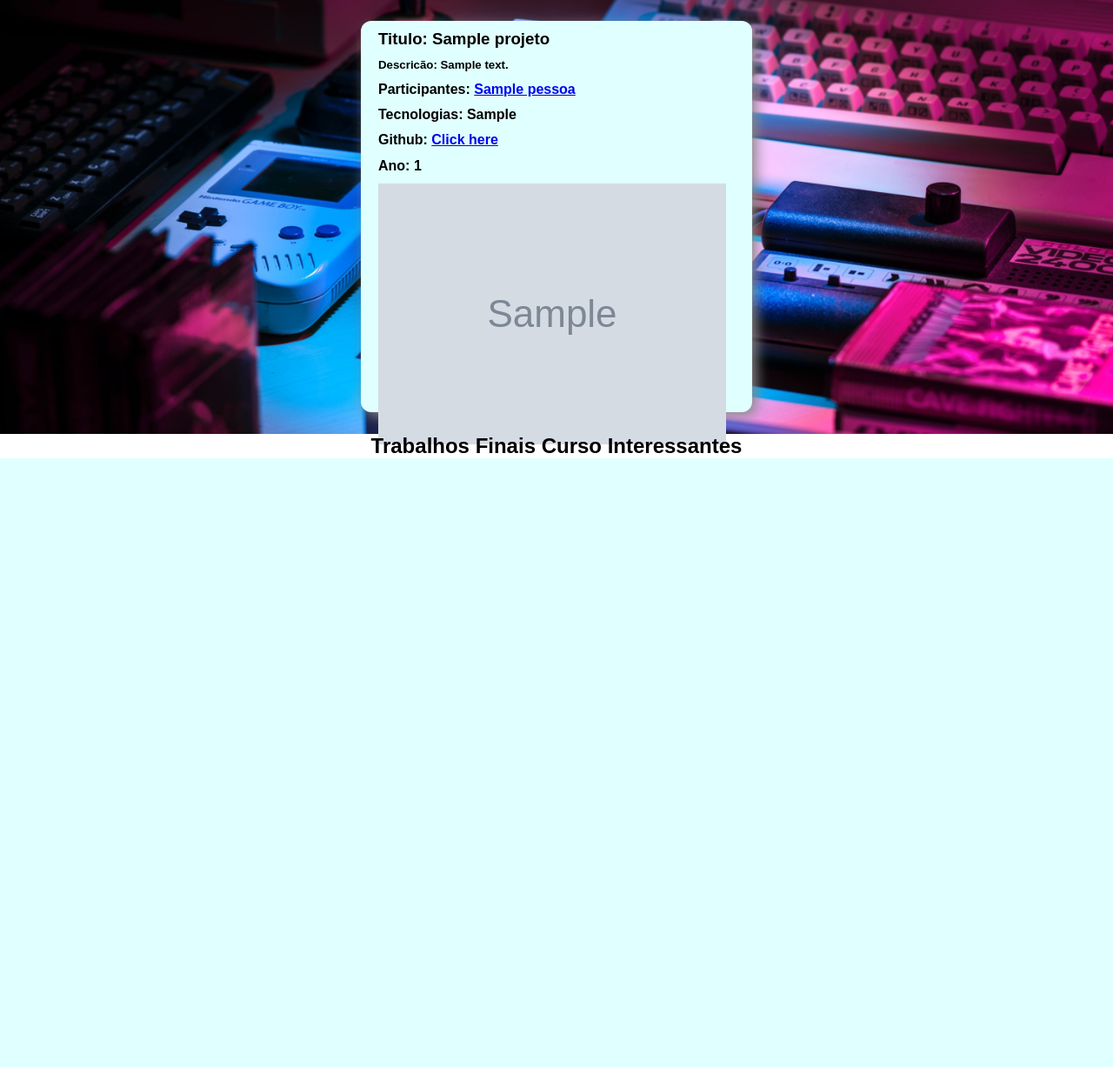
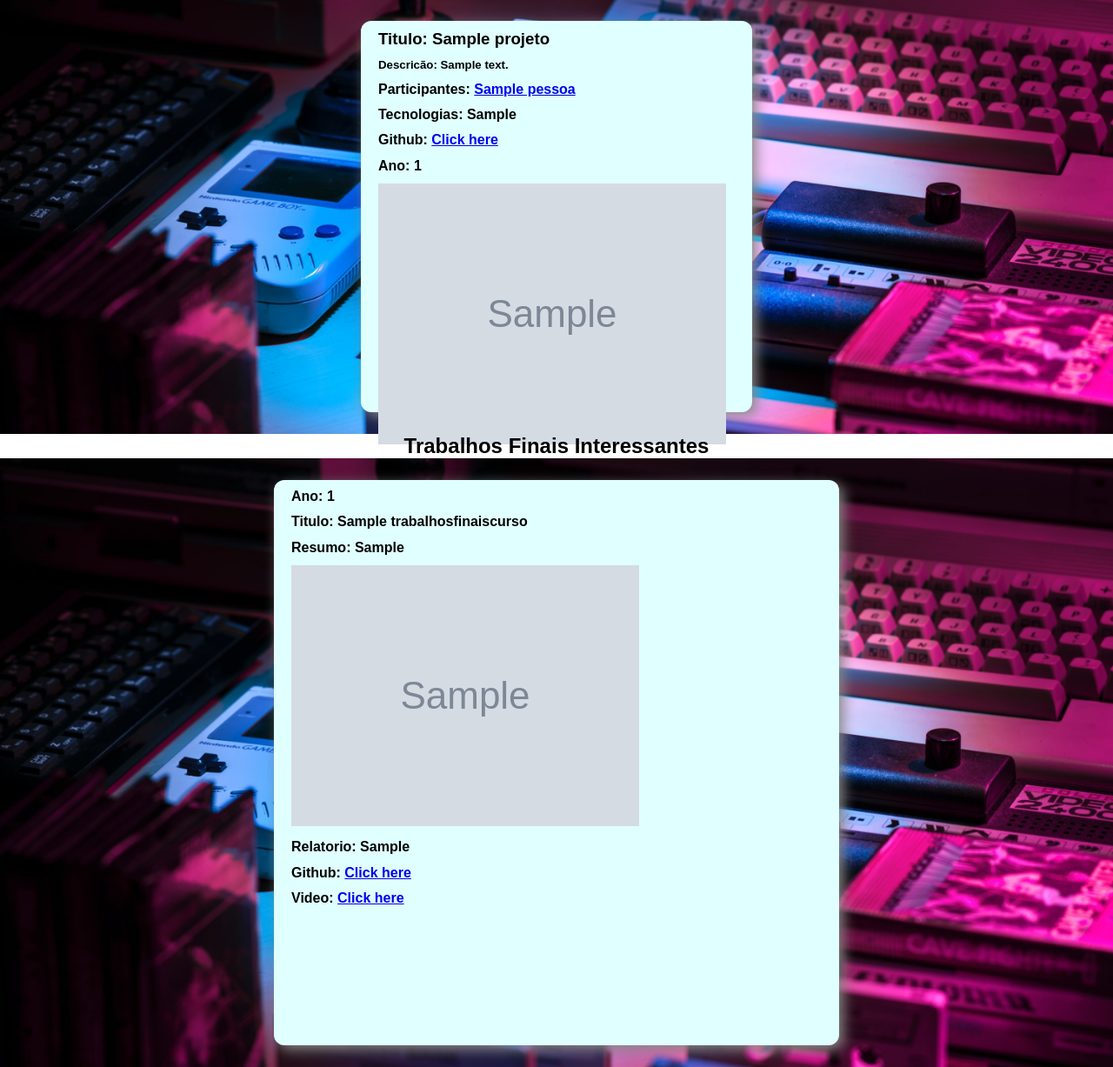
Before and after one commit to rangerd00/Projeto-PW, a Django app: page /projetos in a window 1280 px wide. Shown: the part 1192-2419 px from the top of the page at 87% size. Before the commit the page ends 1719 px from the top, so only its background shows below. Run offline with Django 4.2, Linux system fonts and the light colour scheme; tables that the repository leaves empty hold one stand-in row (values such as "Sample post"); grey boxes marked "Sample" are stand-in pictures; parts of the project's set-up code (start-up, migrations or seed data) failed here and were passed over.

Commit message:
Lab 11 TFC

```diff
--- a/portfolio/static/portfolio/css/projetos.css
+++ b/portfolio/static/portfolio/css/projetos.css
@@ -77,6 +77,47 @@
 
 }
 
+.containerTFC {
+
+  display: flex;
+
+    background-image: url('../images/lorenzo-herrera-p0j-mE6mGo4-unsplash.jpg');
+   flex-wrap: wrap;
+
+
+
+
+        min-height: 300px;
+
+
+      justify-content:center;
+
+  /* Create the parallax scrolling effect */
+  background-attachment: scroll;
+  background-position: center;
+  background-repeat: no-repeat;
+  background-size: cover;
+
+
+
+}
+
+.containerTFC  div {
+      width: 650px;
+    height: 650px;
+    box-shadow: 5px 5px 15px #888888;
+            border-radius: 12px;
+            padding: 10px 20px;
+            background-color: lightcyan;
+            margin: 25px;
+         align-items: center;
+    flex-wrap: wrap;
+     justify-content: space-around;
+
+
+
+
+}
 
 
 
--- a/portfolio/templates/portfolio/projetos.html
+++ b/portfolio/templates/portfolio/projetos.html
@@ -138,11 +138,64 @@
 
 
 
-  <h2 style="text-align:center">Trabalhos Finais Curso Interessantes</h2>
 
 
 
 
+    <h2 style="text-align:center">Trabalhos Finais Interessantes</h2>
+
+
+
+
+
+
+
+
+
+
+    <div class="containerTFC" >
+ {% for trabalho in trabalhos %}
+
+  <div>
+
+
+{% for pessoas in trabalho.autores.all %}
+    <h3 style="margin-bottom:0.30cm;" >  Autores:  {{trabalho.autores}}      </h3>
+         {% endfor %}
+{% for pessoas in trabalho.orientadores.all %}
+    <h5 style="margin-bottom:0.30cm;"> Orientadores:    {{trabalho.orientadores}}           </h5>
+ {% endfor %}
+
+    <h4 style="margin-bottom:0.30cm;">  Ano: {{trabalho.ano}}    </h4>
+
+
+    <h4 style="margin-bottom:0.30cm;">  Titulo:      {{ trabalho.titulo }}              </h4>
+
+
+    <h4 style="margin-bottom:0.30cm;"> Resumo:   {{trabalho.resumo}}</h4>
+
+
+
+
+       <h4 style="margin-bottom:0.30cm;"> <img src="{{ trabalho.imagem.url }}" alt="error">   </h4>
+
+         {% load static %}
+
+
+  <h4 style="margin-bottom:0.30cm;">  Relatorio: {{ trabalho.relatorio}}   </h4>
+
+<h4 style="margin-bottom:0.30cm;"> Github:   <a href="{{trabalho.github}}" target="_blank"> Click here </a> </h4>
+
+        <h4 style="margin-bottom:0.30cm;"> Video:   <a href="{{trabalho.video}}" target="_blank"> Click here </a> </h4>
+
+
+    </div>
+
+  </div>
+
+          {% endfor %}
+
+</div>
 
 
 
--- a/portfolio/urls.py
+++ b/portfolio/urls.py
@@ -22,7 +22,7 @@
     path('quizz', views.quizz_view, name='quizz'),
     path('login', views.login_view, name='login'),
     path('logout', views.logout_view, name='logout'),
-
+    path('trabalhos', views.projetos_view, name='trabalhos'),
 
 
 
--- a/portfolio/views.py
+++ b/portfolio/views.py
@@ -9,7 +9,7 @@
 from django.urls import reverse
 
 from portfolio.forms import PostForm
-from portfolio.models import Post, Noticias, Tecnologias, Tecnicas, Padroes, TrabalhosFinaisCurso
+from portfolio.models import Post, Noticias, Tecnologias, Tecnicas, Padroes
 from .models import Quizz
 from .forms import QuizzForm
 from .funcQuizz import draw_graph
@@ -17,7 +17,7 @@
 from .models import Projetos
 from .models import UnidadesCurriculares
 from .forms import UnidadesCurricularesForm
-
+from .models import TrabalhosFinaisCurso
 
 def index_view(request):
     return render(request, 'portfolio/layout.html')
```
